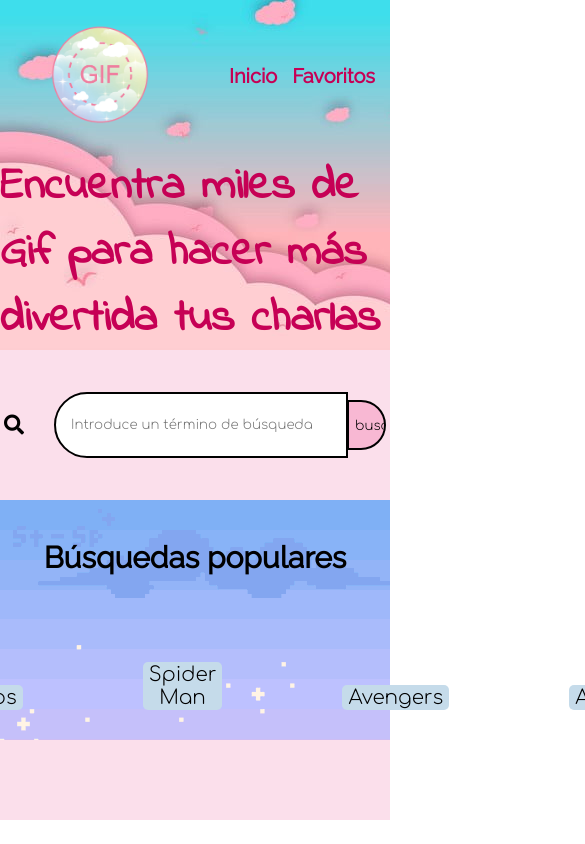
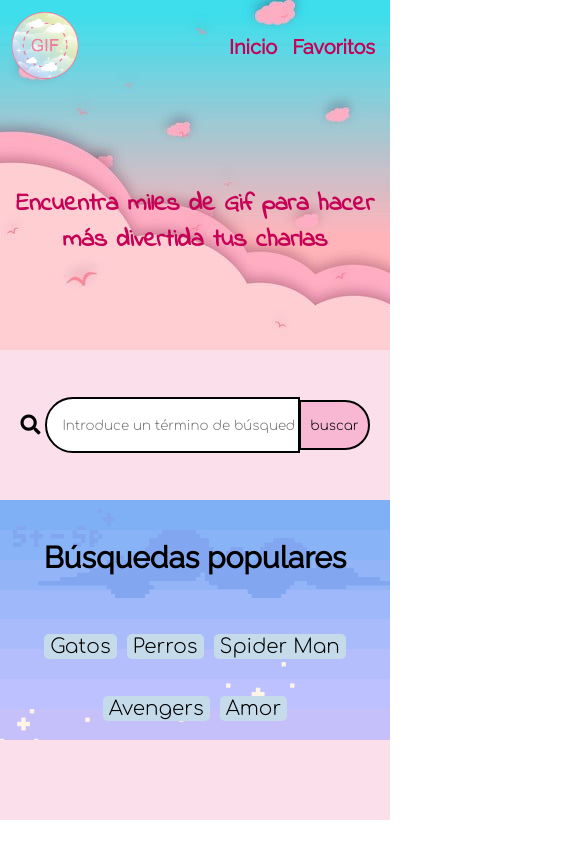
Before and after one commit to gri-espindola/buscadorDeGift, a website: page index.html in a window 390 px wide. Shown: the top 844 px of the page, 585 px wide, since content can reach past the window. Drawn offline with Linux system fonts and the light colour scheme.

Commit message:
guardando responsive

```diff
--- a/index.js
+++ b/index.js
@@ -35,6 +35,7 @@ const buscarGif = () =>{
 
     return acc + `
     <article class="gift-card">
+    <i class="fas fa-heart" id="favoritos"></i>
     <img class="img-gift" src="${curr.images.fixed_height.url}" alt="Resultado de la busqueda">
     </article>
     `
--- a/style.scss
+++ b/style.scss
@@ -133,6 +133,12 @@ body {
         flex-wrap: wrap;
         align-items: center;
         justify-content: center;
+        #favoritos{
+            display: flex;
+            color: $color-nav;
+            font-size: 5px;
+            justify-content: left;
+        }
         .img-gift{
             width: 300px;
             height: 200px;
@@ -178,3 +184,50 @@ body {
     font-size: 20px;
     background-color: $color-fondo-neutral;
 }
+
+//Responsive
+
+@media (max-width: 810px){
+
+    .div-introduccion{
+        .nav-bar{
+            .nav-logo{
+                margin: 0px;
+                .imagen-logo{
+                        width: 70px;
+                    }
+                }
+            }
+            .p-introduccion{
+                font-size: 25px;
+                padding: 10px;
+                display: flex;
+                text-align: center;
+            }
+        }
+
+    .formulario-de-busqueda{
+        .box-busqueda{
+            #nav-icon{
+                padding-right: 5px;
+            }
+            .input-busqueda{
+                width: 60vw;
+                height: 6vh;
+            }
+        }
+    .boton-buscar{
+        width: 18%;
+    }
+}
+}
+
+.section-busquedas-populares{
+    .box-opciones-populares{
+        flex-wrap: wrap;
+        align-items: center;
+        .populares{
+            padding: 5px;
+        }
+    }
+}
```
Also changed, not shown: style.css, 1 other file.
